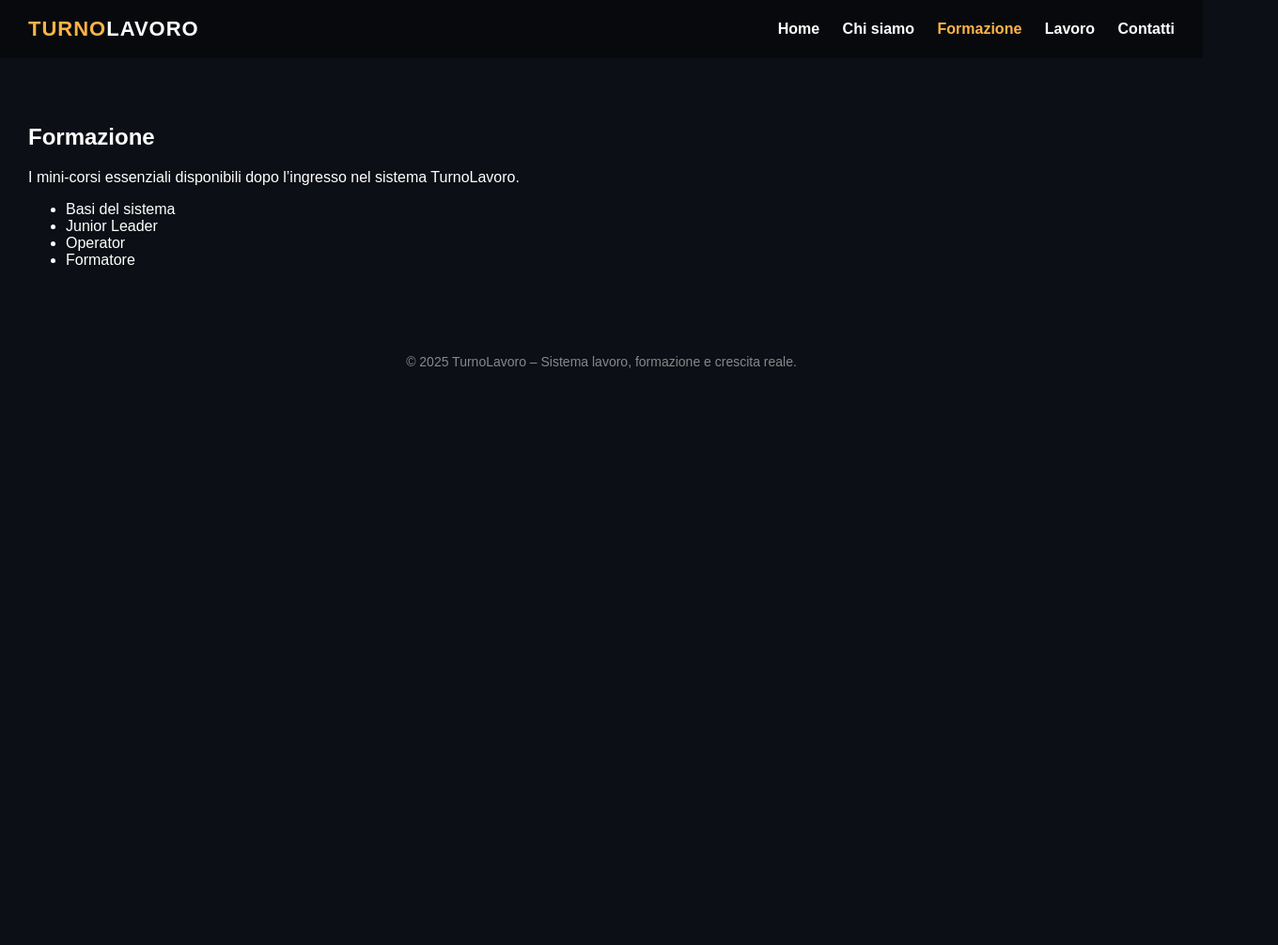
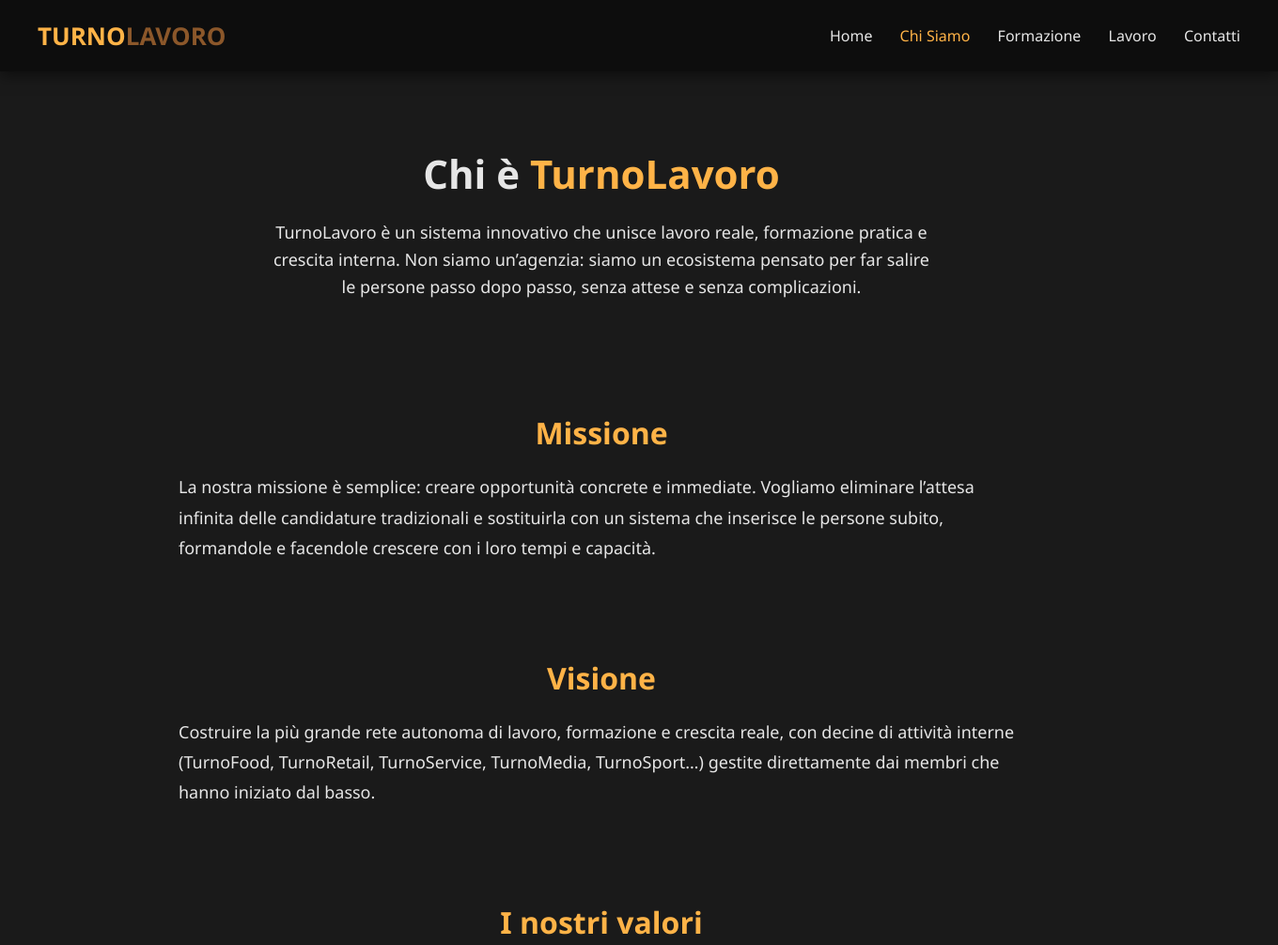
Before and after one commit to duiliotnt91-boop/1TURNOLAVORO.COM, a plain HTML site: page training.html in a window 1280 px wide. Shown: the top 1006 px of the page at 94% size, 1360 px wide, since content can reach past the window. Before the commit the page ends 800 px from the top, so only its background shows below. Drawn offline with Linux system fonts and the light colour scheme.

Commit message:
Revamp training.html with new styles and structure
Updated the page title and added a viewport meta tag. Enhanced styling with CSS variables and improved layout for navigation and sections.

```diff
--- a/training.html
+++ b/training.html
@@ -2,41 +2,224 @@
 <html lang="it">
 <head>
 <meta charset="UTF-8" />
-<meta name="viewport" content="width=device-width, initial-scale=1" />
-<title>Formazione - TurnoLavoro</title>
-<link rel="stylesheet" href="style.css" />
+<meta name="viewport" content="width=device-width, initial-scale=1.0" />
+<title>Chi siamo – TurnoLavoro</title>
+
+<style>
+:root {
+    --gold: #ffb347;
+    --brown: #8b572a;
+    --dark: #111;
+    --bg: #1a1a1a;
+    --text-light: #e6e6e6;
+    --card-bg: #202020;
+}
+
+body {
+    margin: 0;
+    padding: 0;
+    font-family: "Segoe UI", sans-serif;
+    background: var(--bg);
+    color: var(--text-light);
+}
+
+/* NAVBAR */
+.nav {
+    width: 100%;
+    padding: 20px 40px;
+    display: flex;
+    justify-content: space-between;
+    align-items: center;
+    background: #0d0d0d;
+    position: sticky;
+    top: 0;
+    z-index: 100;
+    box-shadow: 0 4px 15px rgba(0,0,0,0.5);
+}
+.logo {
+    font-size: 26px;
+    font-weight: 800;
+}
+.logo span:first-child { color: var(--gold); }
+.logo span:last-child { color: var(--brown); }
+
+.nav a {
+    color: var(--text-light);
+    text-decoration: none;
+    margin-left: 25px;
+    font-weight: 500;
+}
+.nav a:hover,
+.nav .active { color: var(--gold); }
+
+/* PAGE HEADER */
+.page-header {
+    text-align: center;
+    padding: 80px 20px 40px 20px;
+}
+.page-header h1 {
+    font-size: 42px;
+    margin: 0;
+    font-weight: 800;
+}
+.page-header h1 span { color: var(--gold); }
+.page-header p {
+    max-width: 700px;
+    margin: 20px auto 0 auto;
+    font-size: 18px;
+    line-height: 1.6;
+}
+
+/* SECTION TITLES */
+.section-title {
+    font-size: 32px;
+    text-align: center;
+    margin-top: 80px;
+    margin-bottom: 20px;
+    color: var(--gold);
+    font-weight: 700;
+}
+
+/* SECTIONS */
+.section {
+    max-width: 900px;
+    margin: auto;
+    padding: 0 20px 20px 20px;
+    line-height: 1.8;
+    font-size: 18px;
+}
+
+/* CARDS */
+.cards {
+    display: flex;
+    justify-content: center;
+    gap: 25px;
+    padding: 40px 20px;
+    flex-wrap: wrap;
+}
+.card {
+    background: var(--card-bg);
+    padding: 30px;
+    width: 280px;
+    border-radius: 15px;
+    box-shadow: 0 8px 20px rgba(0,0,0,0.4);
+    transition: 0.3s;
+}
+.card:hover { transform: translateY(-5px); }
+.card h3 {
+    color: var(--gold);
+    margin-bottom: 10px;
+}
+.card p {
+    color: var(--text-light);
+}
+
+/* LIST POINTS */
+.values-list li {
+    margin-bottom: 10px;
+}
+
+/* FOOTER */
+.footer {
+    text-align: center;
+    padding: 25px;
+    margin-top: 40px;
+    background: #0d0d0d;
+    color: #777;
+    font-size: 14px;
+}
+</style>
 </head>
 
 <body>
 
+<!-- NAV -->
 <header class="nav">
-    <div class="brand">
-        <span style="color:#ffb347;">TURNO</span>LAVORO
+    <div class="logo">
+        <span>TURNO</span><span>LAVORO</span>
     </div>
 
-    <nav class="nav-links">
+    <nav>
         <a href="index.html">Home</a>
-        <a href="about.html">Chi siamo</a>
-        <a href="training.html" class="active">Formazione</a>
+        <a href="about.html" class="active">Chi Siamo</a>
+        <a href="training.html">Formazione</a>
         <a href="job.html">Lavoro</a>
         <a href="contact.html">Contatti</a>
     </nav>
 </header>
 
-<section class="page">
-    <h1>Formazione</h1>
-    <p>I mini-corsi essenziali disponibili dopo l’ingresso nel sistema TurnoLavoro.</p>
+<!-- PAGE HEADER -->
+<section class="page-header">
+    <h1>Chi è <span>TurnoLavoro</span></h1>
+    <p>
+        TurnoLavoro è un sistema innovativo che unisce lavoro reale,
+        formazione pratica e crescita interna.
+        Non siamo un’agenzia: siamo un ecosistema pensato per far salire
+        le persone passo dopo passo, senza attese e senza complicazioni.
+    </p>
+</section>
 
-    <ul class="list">
-        <li>Basi del sistema</li>
-        <li>Junior Leader</li>
-        <li>Operator</li>
-        <li>Formatore</li>
+<!-- MISSIONE -->
+<h2 class="section-title">Missione</h2>
+<section class="section">
+    La nostra missione è semplice: creare opportunità concrete e immediate.
+    Vogliamo eliminare l’attesa infinita delle candidature tradizionali e sostituirla
+    con un sistema che inserisce le persone subito, formandole e facendole crescere
+    con i loro tempi e capacità.
+</section>
+
+<!-- VISIONE -->
+<h2 class="section-title">Visione</h2>
+<section class="section">
+    Costruire la più grande rete autonoma di lavoro, formazione e crescita reale,
+    con decine di attività interne (TurnoFood, TurnoRetail, TurnoService, TurnoMedia,
+    TurnoSport…) gestite direttamente dai membri che hanno iniziato dal basso.
+</section>
+
+<!-- VALORI -->
+<h2 class="section-title">I nostri valori</h2>
+<section class="section">
+    <ul class="values-list">
+        <li>🔶 Crescita vera, graduale e meritocratica.</li>
+        <li>🔶 Formazione semplice, veloce e utile.</li>
+        <li>🔶 Opportunità accessibili a tutti, nessuno escluso.</li>
+        <li>🔶 Nessuna attesa inutile: si parte subito.</li>
+        <li>🔶 Ogni persona può arrivare a ruoli di responsabilità.</li>
     </ul>
 </section>
 
-<footer>
-    © 2025 TurnoLavoro – Sistema lavoro, formazione e crescita reale.
+<!-- CARDS -->
+<h2 class="section-title">Cosa ti offre TurnoLavoro</h2>
+<section class="cards">
+
+    <div class="card">
+        <h3>Lavoro reale</h3>
+        <p>Inserimento immediato nelle opportunità interne e nei progetti in crescita.</p>
+    </div>
+
+    <div class="card">
+        <h3>Formazione pratica</h3>
+        <p>Mini-corsi essenziali che impari subito e applichi immediatamente.</p>
+    </div>
+
+    <div class="card">
+        <h3>Crescita interna</h3>
+        <p>Ruoli chiari: Iscritto → Ambassador → Junior Leader → Operator → Formatore.</p>
+    </div>
+
+</section>
+
+<!-- PERCHÉ NOI -->
+<h2 class="section-title">Perché scegliere TurnoLavoro</h2>
+<section class="section">
+    TurnoLavoro non è un servizio esterno: è una rete che cresce insieme ai suoi membri.
+    Ogni persona che entra diventa parte del sistema, contribuisce alla crescita e può
+    accedere a ruoli, attività interne, formazioni avanzate e nuove opportunità reali.
+</section>
+
+<!-- FOOTER -->
+<footer class="footer">
+    © 2025 TurnoLavoro – Sistema Lavoro, Formazione e Crescita Reale.
 </footer>
 
 </body>
```
